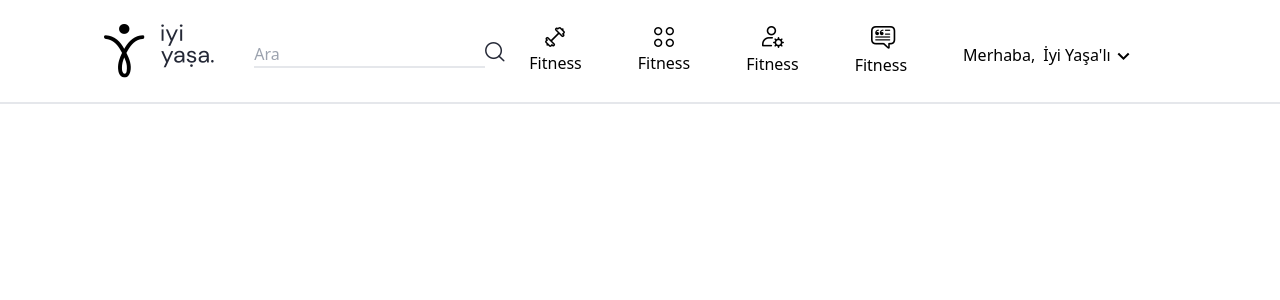
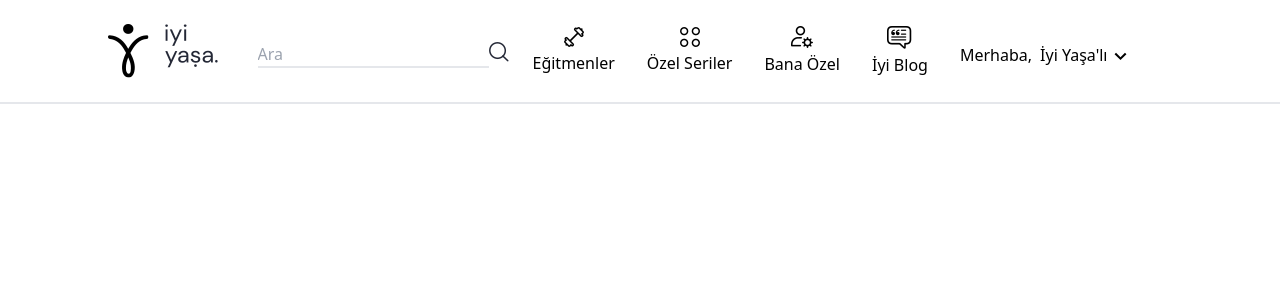
Before and after one commit to dogukancaner/iyiyasa-app, a React (Create React App) app: page / in a window 1280 px wide. Shown: the top 300 px of the page. Built offline with nearby package versions, Linux system fonts and the light colour scheme.

Commit message:
update navbar

```diff
--- a/src/components/Navbar.jsx
+++ b/src/components/Navbar.jsx
@@ -22,21 +22,21 @@ const Navbar = () => {
             <input type="search" placeholder="Ara" className="border-b-2 " />
             <img className="w-full h-full " src={Search} alt="" />
           </li>
-          <li className="text-center mr-14">
-            <img src={Fitness} className="ml-4" alt="" />
-            <p className="text-md font-medium mt-1">Fitness</p>
+          <li className="flex flex-col items-center justify-center text-center mr-8">
+            <img src={Fitness} alt="" />
+            <p className="text-md font-medium mt-1">Eğitmenler</p>
           </li>
-          <li className="text-center mr-14">
-            <img src={OzelSeri} className="ml-4" alt="" />
-            <p className="text-md font-medium mt-1">Fitness</p>
+          <li className="flex flex-col items-center justify-center text-center mr-8">
+            <img src={OzelSeri} alt="" />
+            <p className="text-md font-medium mt-1">Özel Seriler</p>
           </li>
-          <li className="text-center mr-14">
-            <img src={BanaOzel} className="ml-4" alt="" />
-            <p className="text-md font-medium mt-1">Fitness</p>
+          <li className="flex flex-col items-center justify-center text-center mr-8">
+            <img src={BanaOzel} alt="" />
+            <p className="text-md font-medium mt-1">Bana Özel</p>
           </li>
-          <li className="text-center mr-14">
-            <img src={IyıBlog} className="ml-4" alt="" />
-            <p className="text-md font-medium mt-1">Fitness</p>
+          <li className="flex flex-col items-center justify-center text-center mr-8">
+            <img src={IyıBlog} alt="" />
+            <p className="text-md font-medium mt-1">İyi Blog</p>
           </li>
 
           <li className="text-center mr-14 flex">
```
